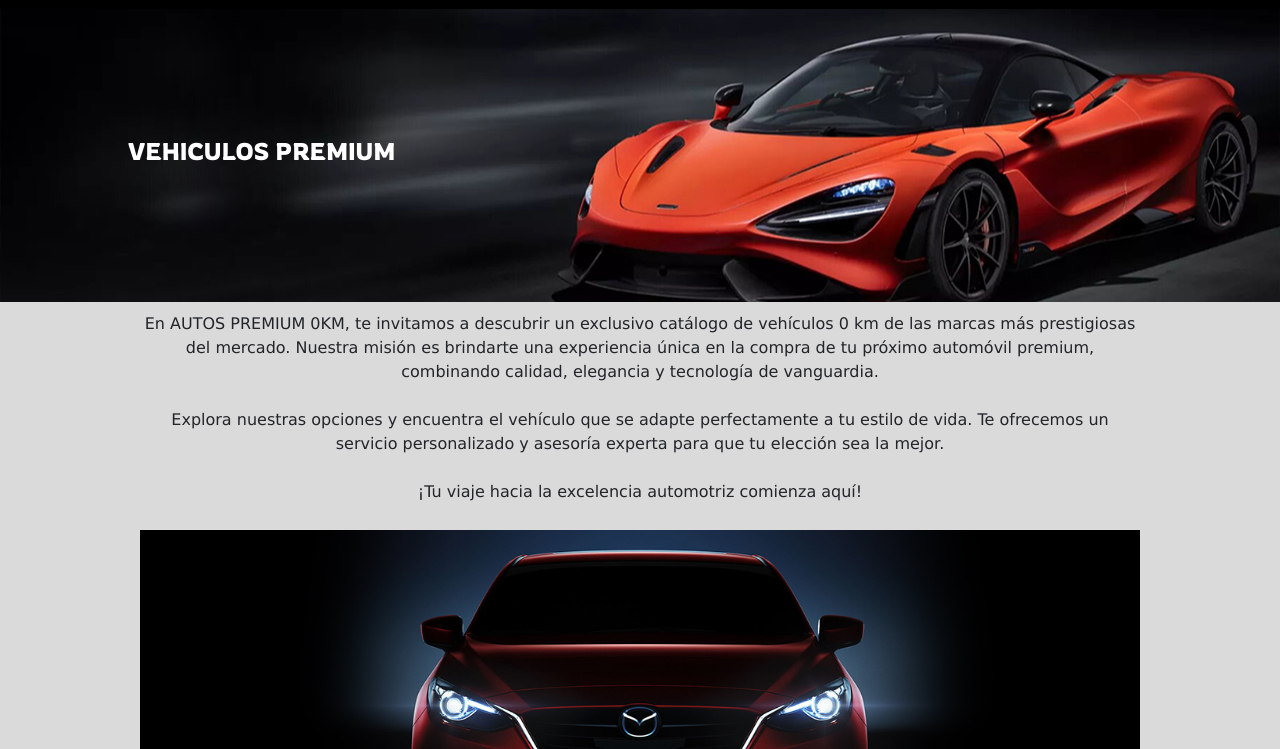
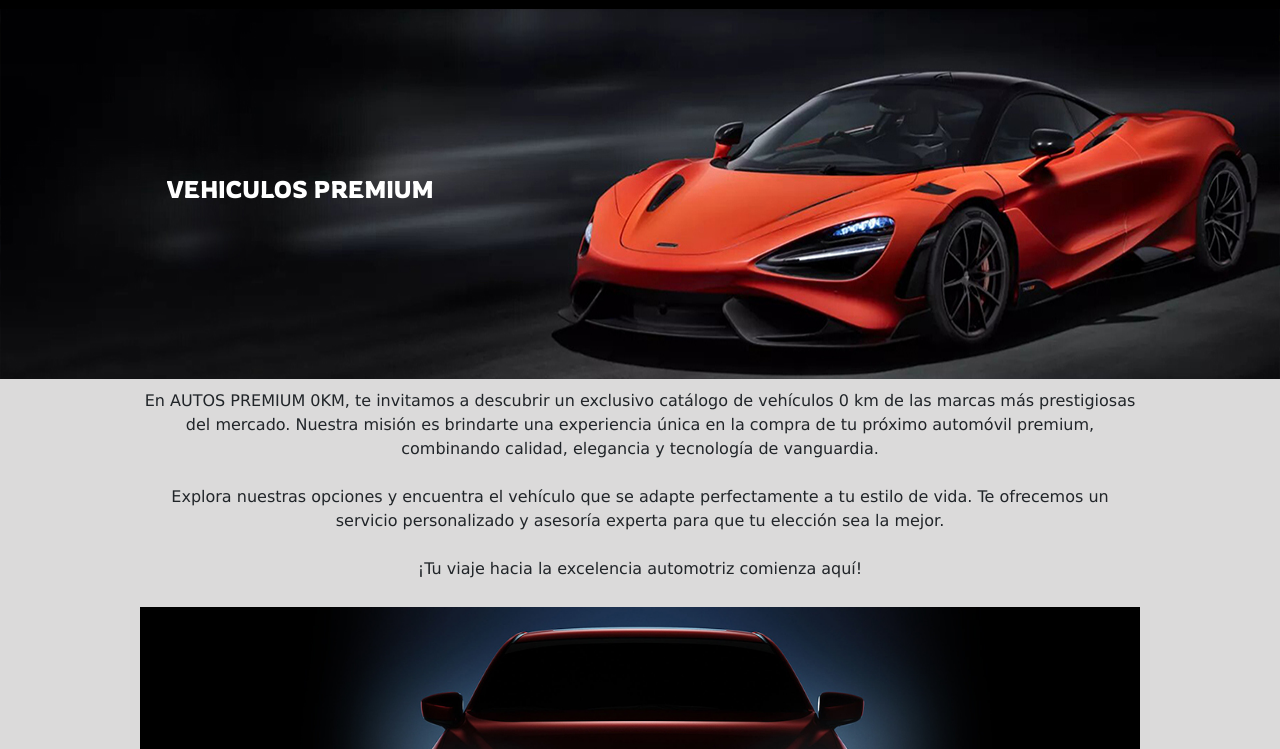
Before and after one commit to ferbreppe/webprojetc-coder, a website: page index.html in a window 1280 px wide. Shown: the part 51-800 px from the top of the page. Drawn offline with nearby package versions, Linux system fonts and the light colour scheme.

Commit message:
modificacion imagenes

```diff
--- a/scss/components/_general.scss
+++ b/scss/components/_general.scss
@@ -12,11 +12,11 @@
 }
 
 main {
-    background-image: url(/Images/Imagen\ Principal.jpg);
+    background-image: url(/Images/imagenprincipal1.jpg);
     background-position: center center;
     background-repeat: no-repeat;
     background-size: cover;
-    padding: 10%;
+    padding: 13%;
     text-align: left;
     font-size: 20px;
     color: $main-text-color;
```
Also changed, not shown: Images/imagenprincipal1.jpg (renamed from Images/Imagen Principal.jpg), css/style.css.
